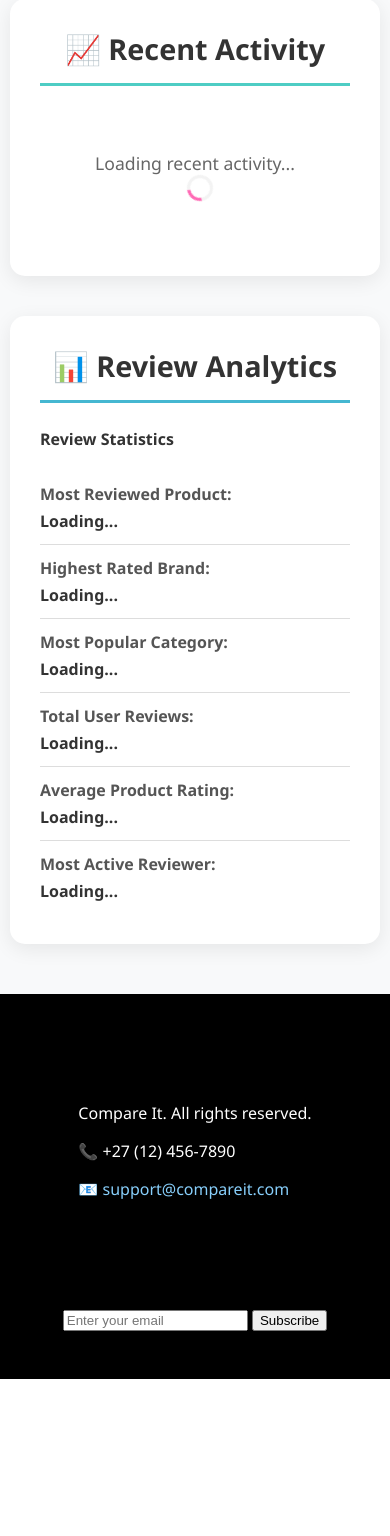
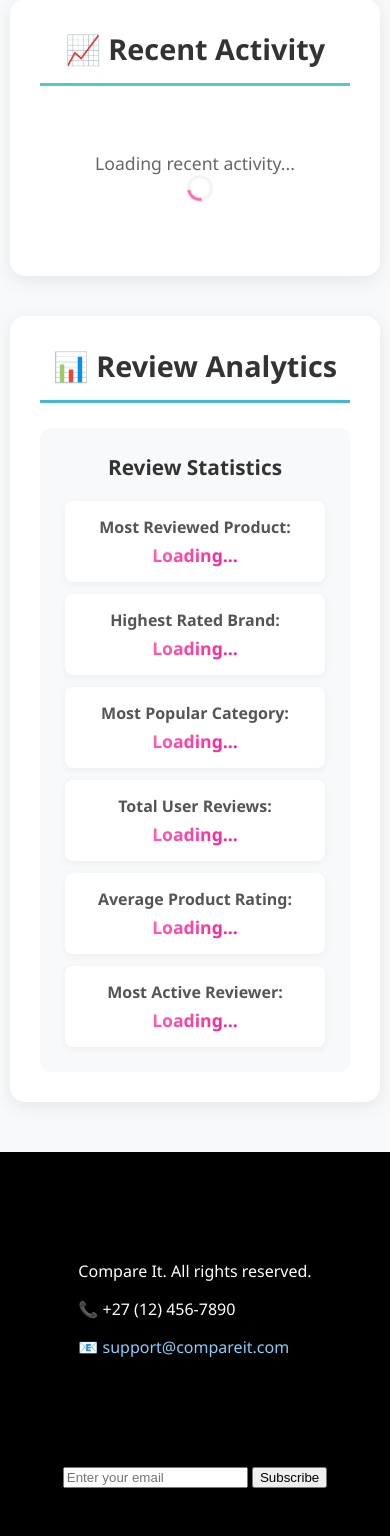
Before and after one commit to tl21thebe/Query-Queens, a PHP site: page /php/dashboard.php in a window 390 px wide. Shown: the part 2203-3739 px from the top of the page. Before the commit the page ends 3582 px from the top, so only its background shows below. Run offline with PHP 8.4, Linux system fonts and the light colour scheme.

Commit message:
Update dashboard.css
I also re-updated the dashboard.css

```diff
--- a/css/dashboard.css
+++ b/css/dashboard.css
@@ -319,65 +319,55 @@
     padding-bottom: 15px;
 }
 
-.reviews-analytics {
-    display: grid;
-    grid-template-columns: 1fr 1fr;
-    gap: 30px;
-    align-items: start;
-}
-
-.rating-breakdown {
+.review-stats-single {
     background: #f8f9fa;
-    padding: 20px;
-    border-radius: 10px;
-    height: 300px; /* Fixed height to prevent stretching */
-    display: flex;
-    flex-direction: column;
-}
-
-.rating-breakdown h4 {
-    margin: 0 0 15px 0;
-    color: #333;
-    text-align: center;
-}
-
-.rating-breakdown canvas {
-    flex: 1;
-    max-height: 250px !important; /* Limit chart height */
-    width: 100% !important;
-}
-
-.review-stats {
-    background: #f8f9fa;
-    padding: 20px;
+    padding: 25px;
     border-radius: 10px;
 }
 
-.review-stats h4 {
+.review-stats-single h4 {
     margin: 0 0 20px 0;
     color: #333;
     text-align: center;
+    font-size: 1.3rem;
+}
+
+.stats-grid {
+    display: grid;
+    grid-template-columns: repeat(auto-fit, minmax(300px, 1fr));
+    gap: 15px;
 }
 
 .stat-item {
     display: flex;
     justify-content: space-between;
-    padding: 12px 0;
-    border-bottom: 1px solid #ddd;
+    align-items: center;
+    padding: 15px;
+    background: white;
+    border-radius: 8px;
+    box-shadow: 0 2px 8px rgba(0, 0, 0, 0.05);
+    transition: all 0.3s ease;
 }
 
-.stat-item:last-child {
-    border-bottom: none;
+.stat-item:hover {
+    transform: translateY(-2px);
+    box-shadow: 0 4px 15px rgba(0, 0, 0, 0.1);
 }
 
 .stat-label {
     font-weight: 600;
     color: #555;
+    flex: 1;
 }
 
 .stat-value {
     font-weight: 700;
     color: #333;
+    background: linear-gradient(135deg, #ff69b4, #ff1493);
+    -webkit-background-clip: text;
+    -webkit-text-fill-color: transparent;
+    background-clip: text;
+    font-size: 1.1rem;
 }
 
 /* Loading State */
@@ -438,17 +428,15 @@
         gap: 15px;
     }
 
-    .reviews-analytics {
+    .stats-grid {
         grid-template-columns: 1fr;
-        gap: 20px;
+        gap: 12px;
     }
 
-    .rating-breakdown {
-        height: 250px; /* Smaller height on mobile */
-    }
-
-    .rating-breakdown canvas {
-        max-height: 200px !important;
+    .stat-item {
+        flex-direction: column;
+        text-align: center;
+        gap: 8px;
     }
 
     .metric-card {
```
